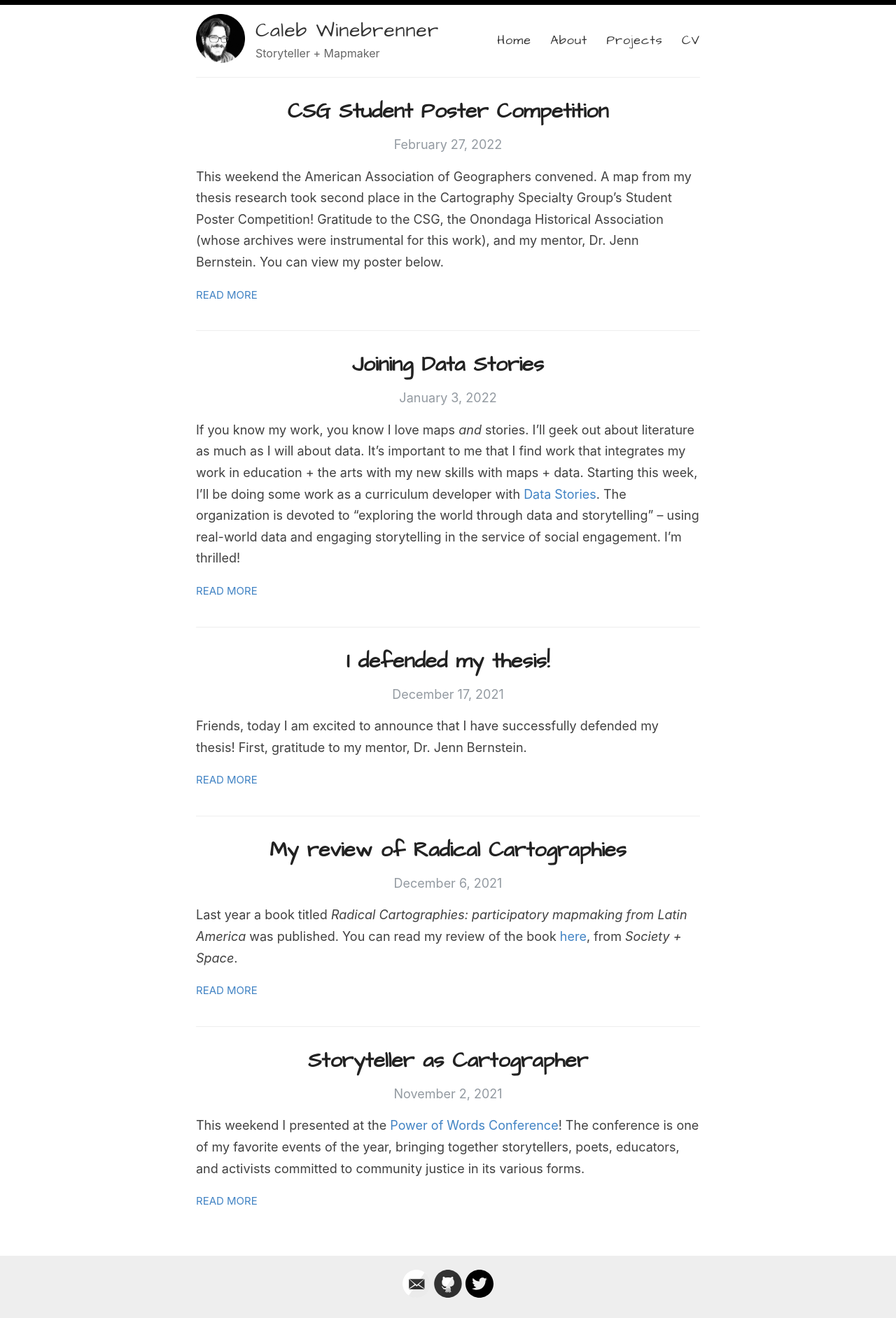
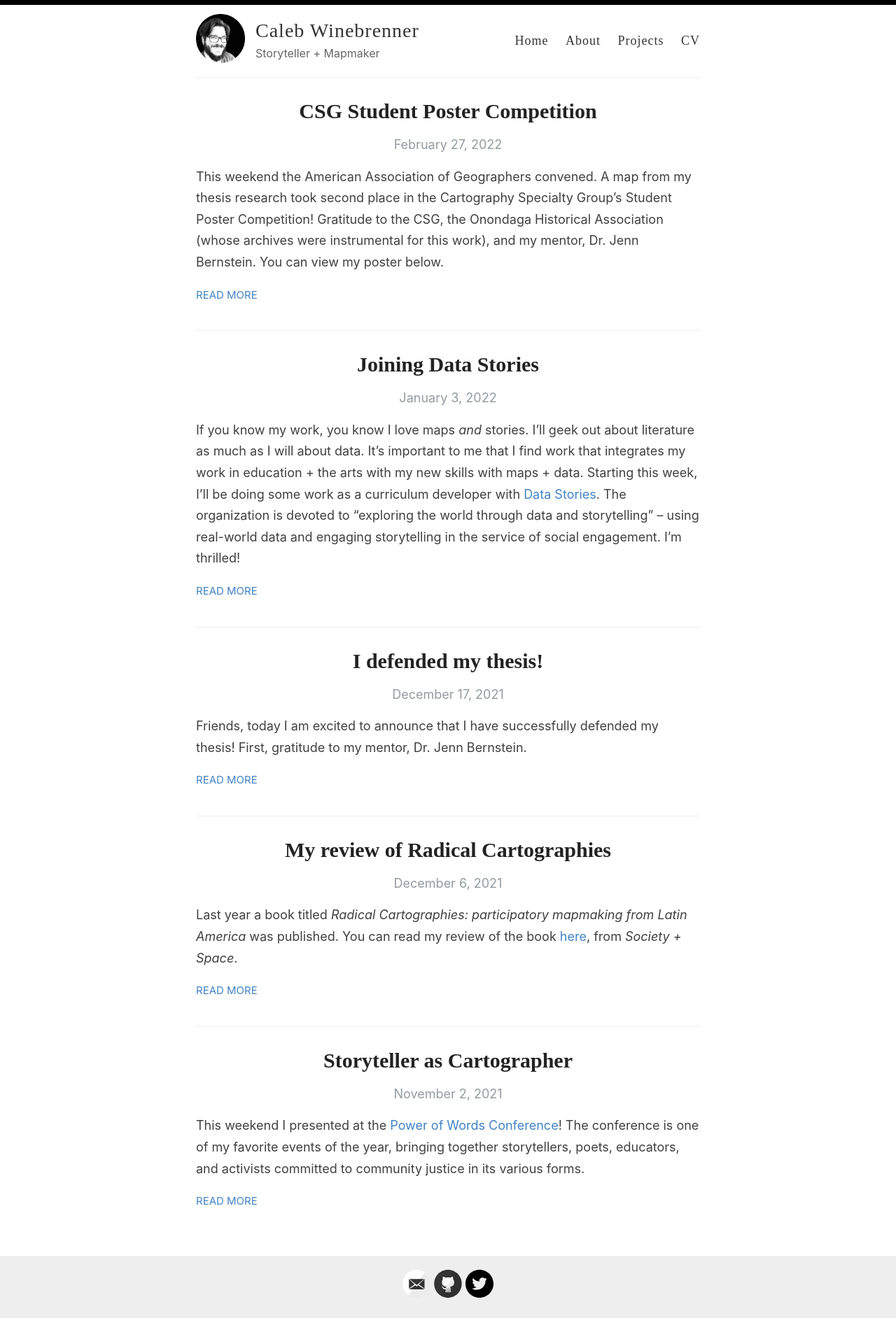
Before and after one commit to mappist/mappist.github.io, a Jekyll site: the page built from index.html, in a window 1280 px wide. Shown: the whole page at 70% size. Built offline with Jekyll 4.4.1, drawn with Linux system fonts in a browser that asks for light colours; the list of posts is cut into pages by our own code.

Commit message:
Update style.scss

```diff
--- a/assets/style.scss
+++ b/assets/style.scss
@@ -13,7 +13,7 @@
 /* BASE RULES */
 /**************/
 
-@import url('https://fonts.googleapis.com/css2?family=Architects+Daughter');
+@import url('https://fonts.googleapis.com/css2?family=Montserrat');
 
 html {
   font-size: 100%;
```
